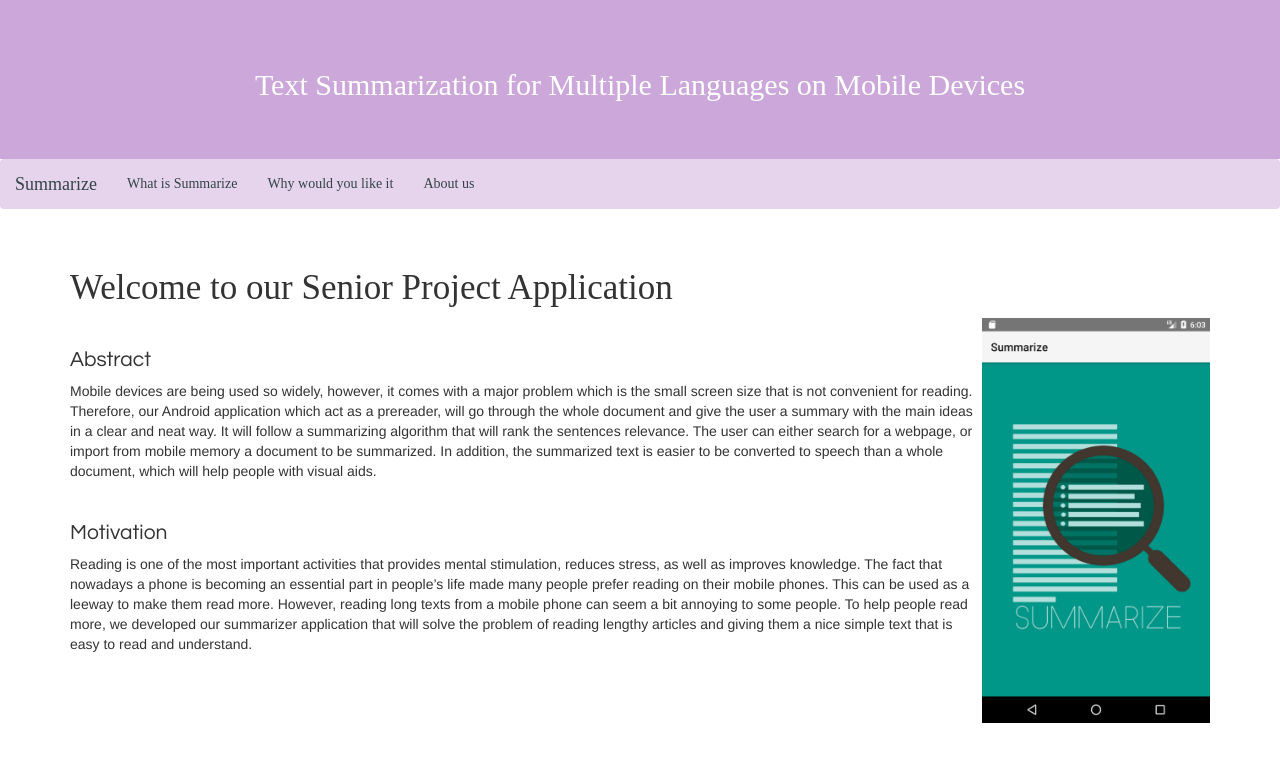
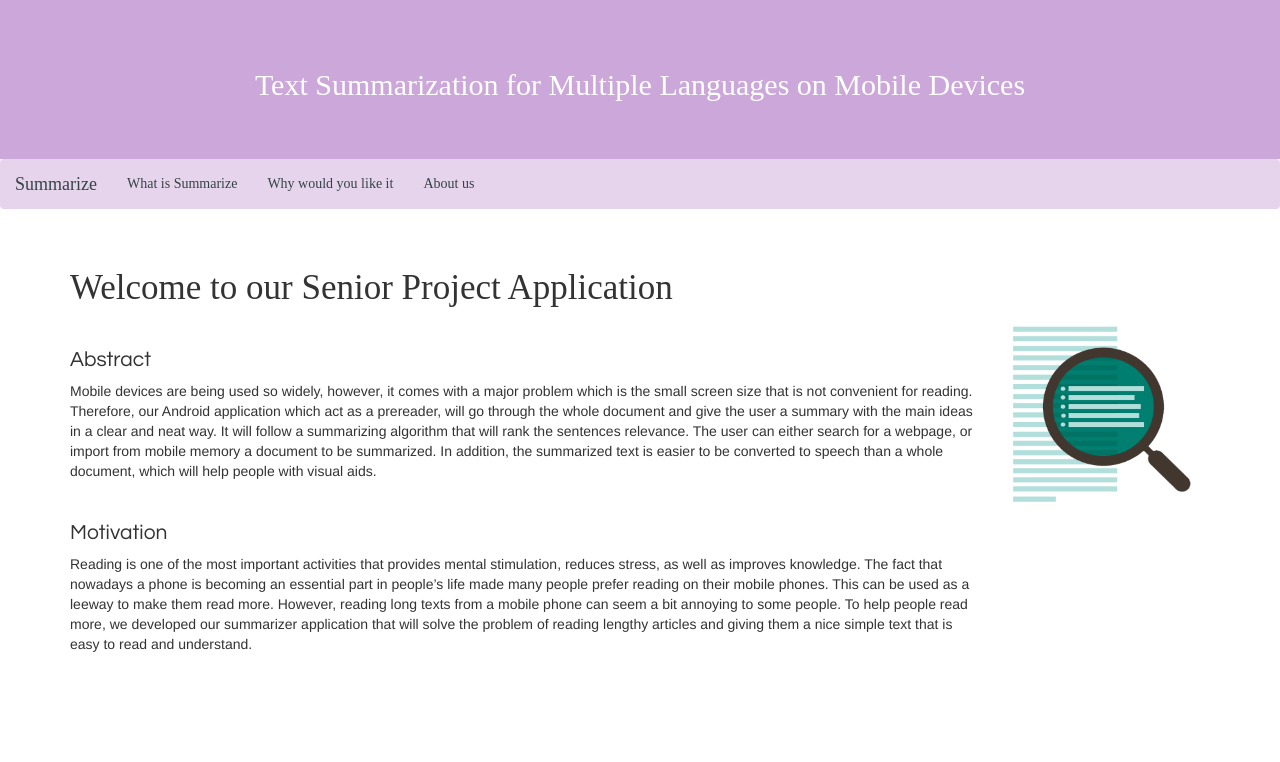
Before and after one commit to heba-hj1304319/heba-hj1304319.github.io, a plain HTML site: page index.html in a window 1280 px wide. Drawn offline with nearby package versions, Linux system fonts and the light colour scheme.

Commit message:
changed pic

```diff
--- a/index.html
+++ b/index.html
@@ -53,7 +53,7 @@
     <div id="pic">
 
         <figure class="center">
-            <img class="img-responsive" src="./imgs/intro.png" alt="Chania">
+            <img class="img-responsive" src="./imgs/logo.png" alt="Chania">
         </figure>
 
 
```
Also changed, not shown: imgs/logo.png (added).
